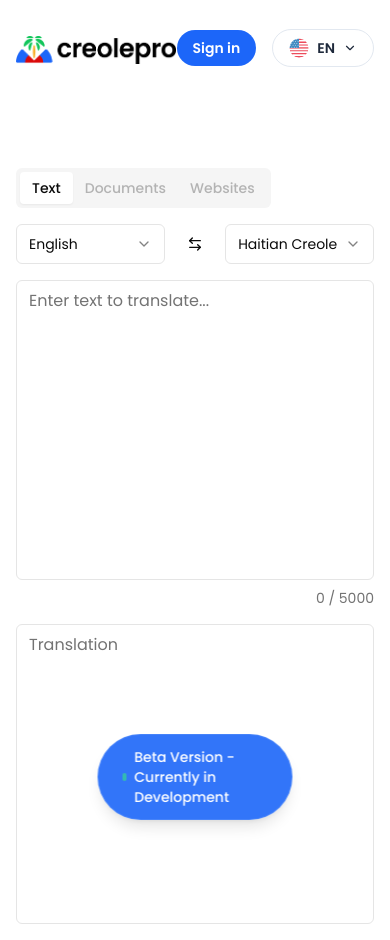
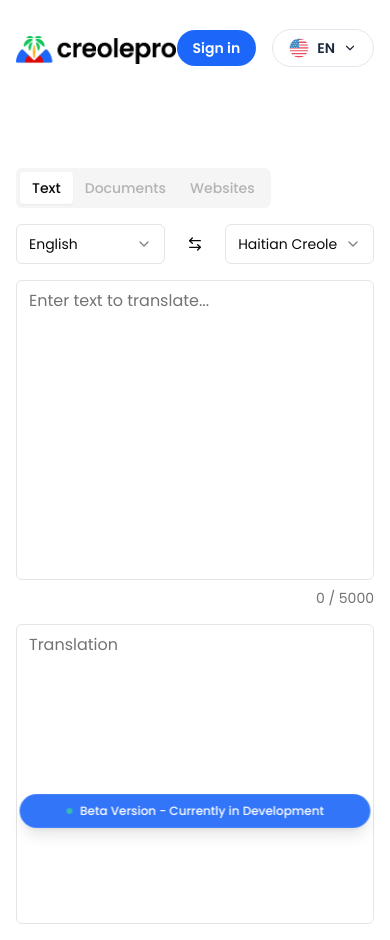
Before and after one commit to creolepro/creolepro, a Next.js app: page /translate in a window 390 px wide. Built offline with nearby package versions, Linux system fonts and the light colour scheme.

Commit message:
make beta banner mobile responsive

```diff
--- a/src/components/Beta.tsx
+++ b/src/components/Beta.tsx
@@ -1,12 +1,12 @@
 export function BetaBanner() {
   return (
-    <div className="fixed bottom-6 left-1/2 -translate-x-1/2">
+    <div className="fixed bottom-4 md:bottom-6 left-1/2 -translate-x-1/2 w-[90%] md:w-auto">
       <div
-        className="bg-haiti-blue/90 backdrop-blur-sm text-white px-6 py-3 rounded-full
-                    shadow-lg border border-white/10 flex items-center gap-2"
+        className="bg-haiti-blue/90 backdrop-blur-sm text-white px-4 md:px-6 py-2 md:py-3 rounded-full
+                    shadow-lg border border-white/10 flex items-center gap-2 justify-center"
       >
-        <div className="w-2 h-2 bg-emerald-400 rounded-full animate-pulse" />
-        <span className="text-sm font-medium">
+        <div className="w-1.5 md:w-2 h-1.5 md:h-2 bg-emerald-400 rounded-full animate-pulse" />
+        <span className="text-xs md:text-sm font-medium whitespace-nowrap">
           Beta Version - Currently in Development
         </span>
       </div>
```
